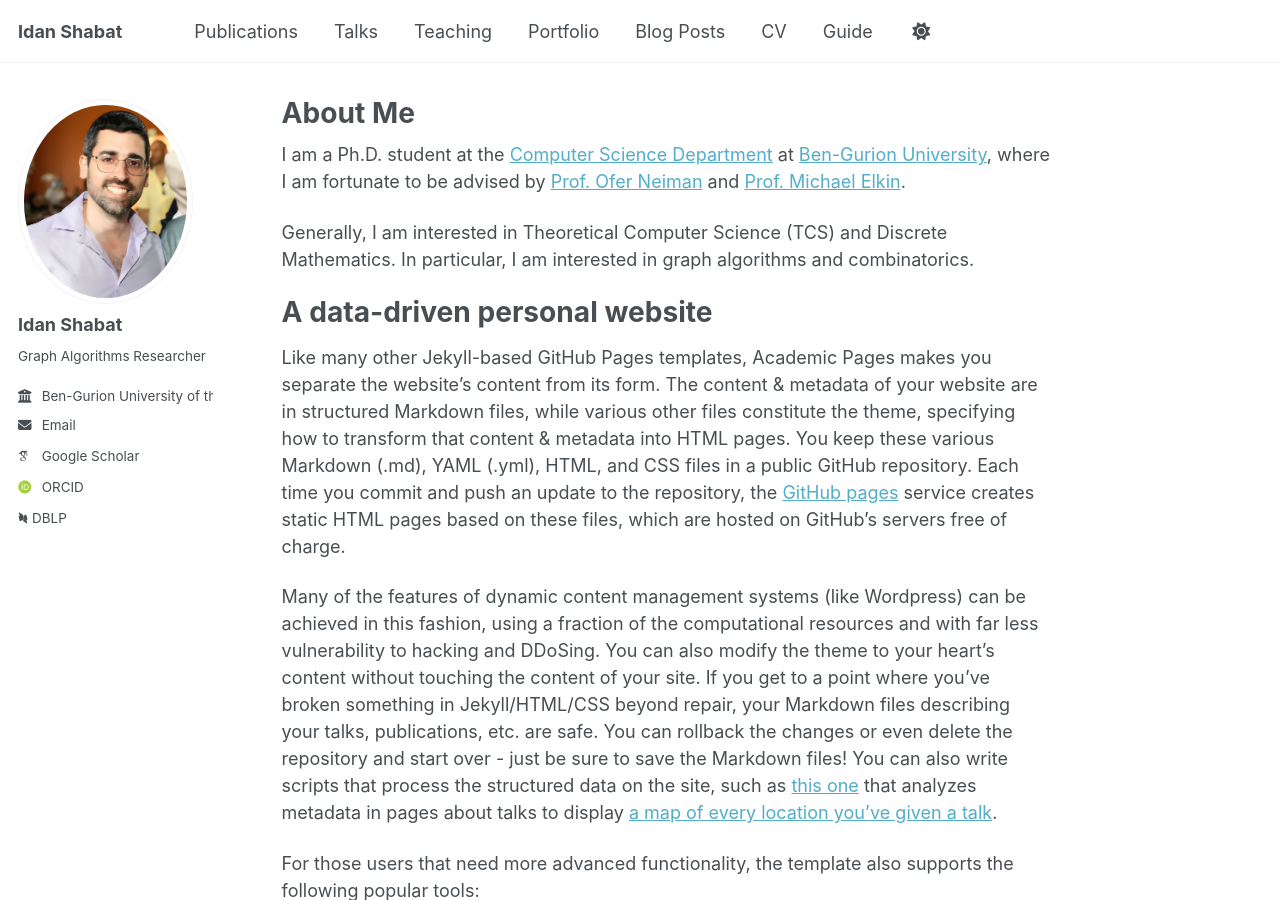
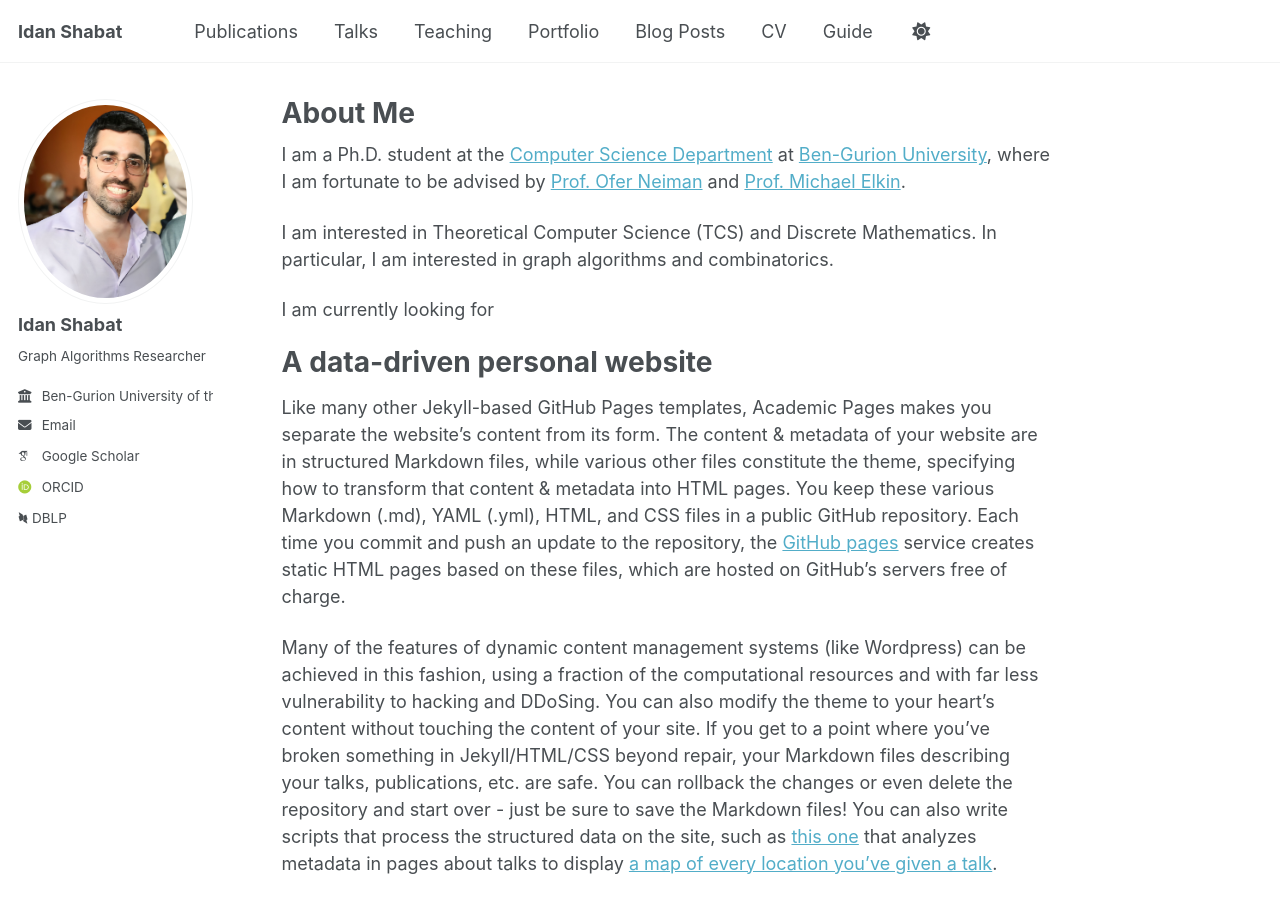
Before and after one commit to IdanShabat/idanshabat.github.io, a Jekyll site: the page built from _pages/about.md, in a window 1280 px wide and 900 px high. Built offline with Jekyll 4.4.1, drawn with Linux system fonts in a browser that asks for light colours; some web fonts are replaced; a script that is not in the unit is left out.

Commit message:
Update about.md

```diff
--- a/_pages/about.md
+++ b/_pages/about.md
@@ -9,7 +9,9 @@ redirect_from:
 
 I am a Ph.D. student at the [Computer Science Department](http://www.cs.bgu.ac.il/) at [Ben-Gurion University](http://www.bgu.ac.il/), where I am fortunate to be advised by [Prof. Ofer Neiman](https://www.cs.bgu.ac.il/~neimano/) and [Prof. Michael Elkin](https://www.cs.bgu.ac.il/~elkinm/).
 
-Generally, I am interested in Theoretical Computer Science (TCS) and Discrete Mathematics.  In particular, I am interested in graph algorithms and combinatorics.
+I am interested in Theoretical Computer Science (TCS) and Discrete Mathematics.  In particular, I am interested in graph algorithms and combinatorics.
+
+I am currently looking for
 
 A data-driven personal website
 ======
```
